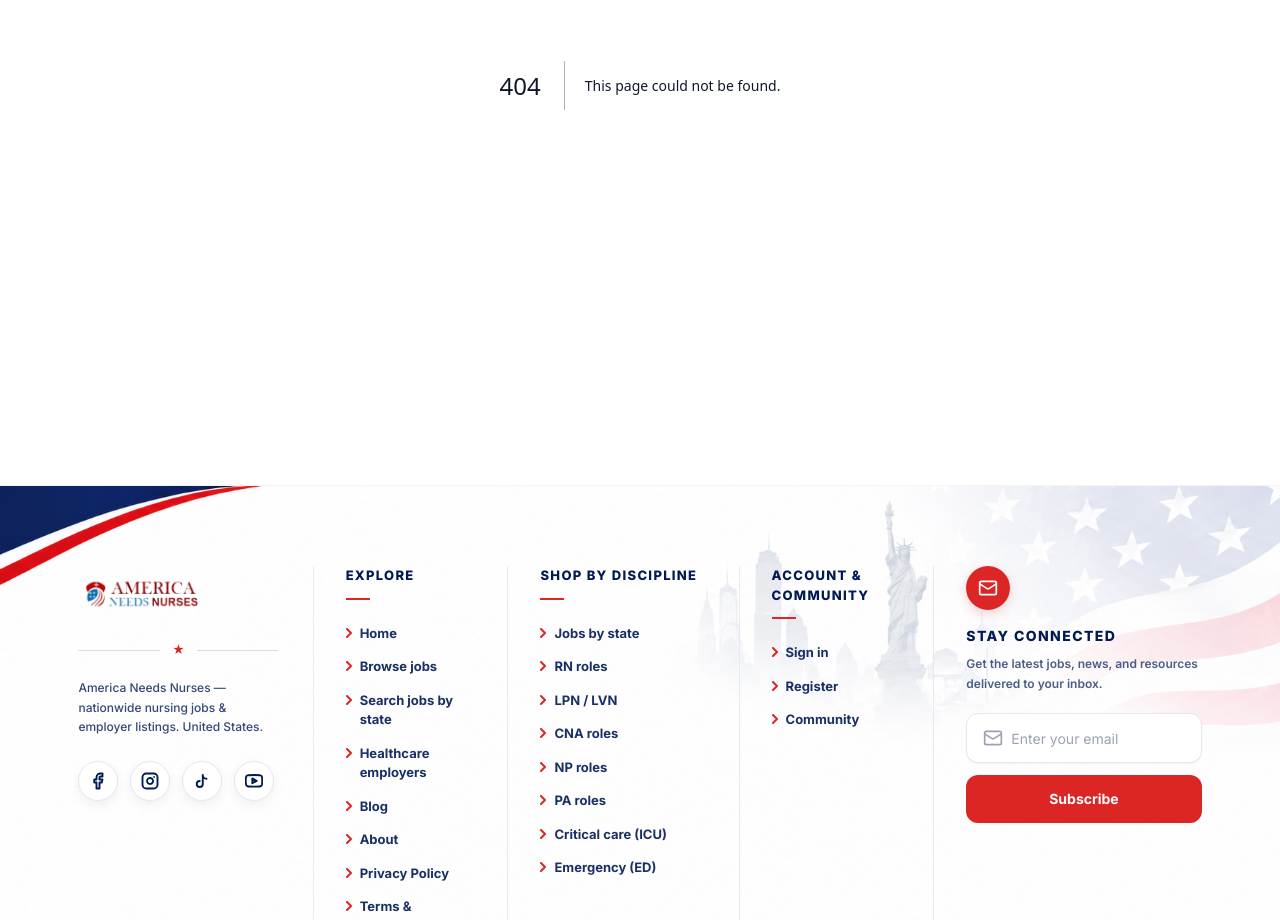
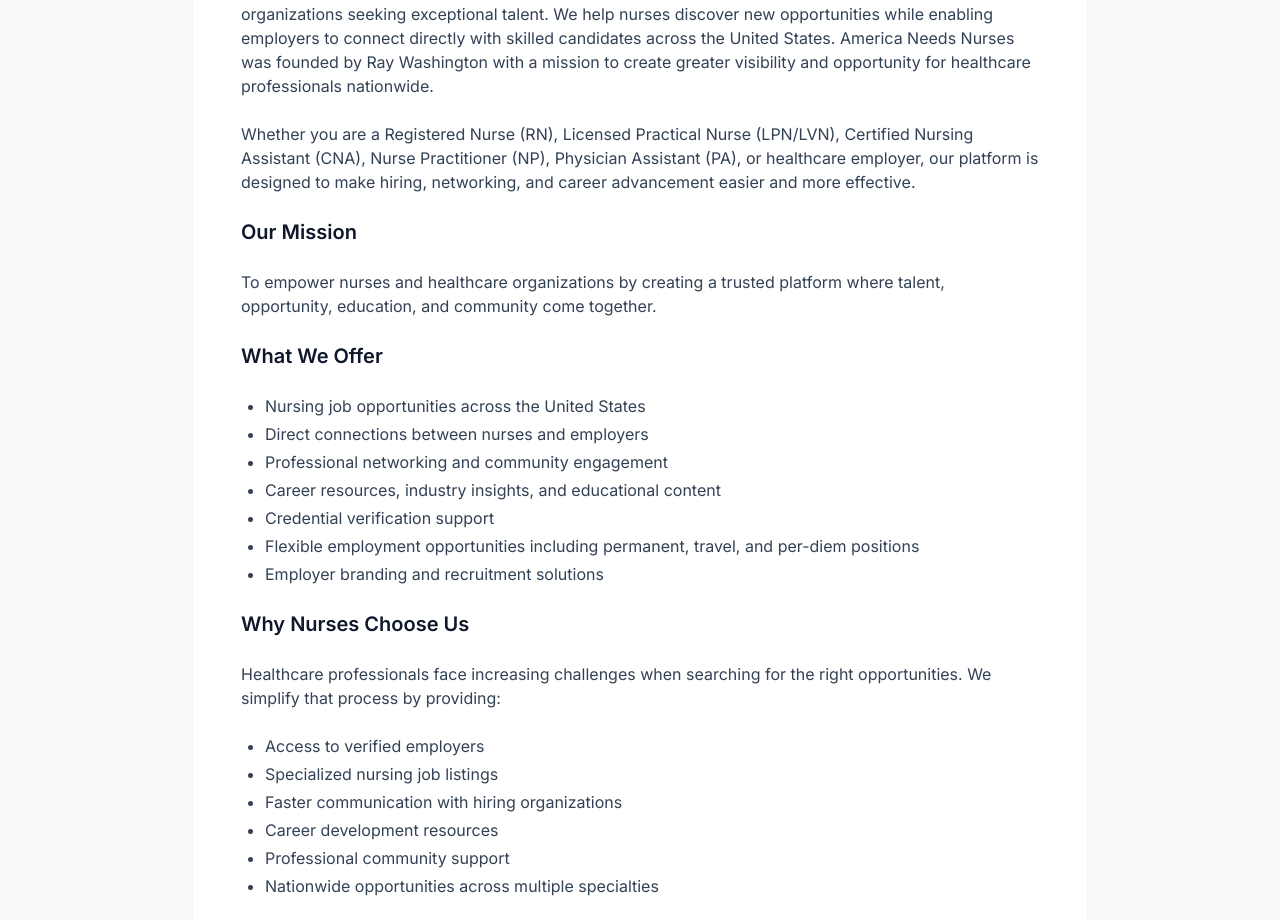
Before and after one commit to americaneedsnursesnow-png/America-Needs-Nursing, a Next.js app in the folder front-end/: page /about-us in a window 1280 px wide. Before the commit this address had no page. Shown: the part 380-1300 px from the top of the page. Built offline with nearby package versions, Linux system fonts and the light colour scheme.

Commit message:
feat: add About Us page with mission and service information

```diff
--- /dev/null
+++ b/front-end/src/app/about-us/page.tsx
@@ -0,0 +1,65 @@
+import { Metadata } from "next";
+import { SiteContentWrapper } from "@/components/layout/SiteContentWrapper";
+
+export const metadata: Metadata = {
+  title: "About Us | America Needs Nurses",
+  description: "About America Needs Nurses - Connecting Nurses with Opportunity Across America",
+};
+
+export default function AboutUsPage() {
+  return (
+    <div className="bg-slate-50 py-16 min-h-screen">
+      <SiteContentWrapper>
+        <div className="mx-auto max-w-4xl bg-white p-8 md:p-12 rounded-2xl shadow-sm border border-slate-100">
+          <h1 className="text-3xl md:text-4xl font-bold text-slate-900 mb-2">About Us – America Needs Nurses</h1>
+          <p className="text-slate-500 mb-8 font-medium text-lg">Connecting Nurses with Opportunity Across America</p>
+
+          <div className="prose prose-slate max-w-none text-slate-700 space-y-6">
+            <p>At America Needs Nurses, we believe that every nurse deserves access to meaningful career opportunities, professional growth, and a supportive healthcare community.</p>
+            <p>Our platform was created to bridge the gap between qualified nursing professionals and healthcare organizations seeking exceptional talent. We help nurses discover new opportunities while enabling employers to connect directly with skilled candidates across the United States. America Needs Nurses was founded by Ray Washington with a mission to create greater visibility and opportunity for healthcare professionals nationwide.</p>
+            <p>Whether you are a Registered Nurse (RN), Licensed Practical Nurse (LPN/LVN), Certified Nursing Assistant (CNA), Nurse Practitioner (NP), Physician Assistant (PA), or healthcare employer, our platform is designed to make hiring, networking, and career advancement easier and more effective.</p>
+
+            <h2 className="text-xl font-semibold text-slate-900 mt-8 mb-4">Our Mission</h2>
+            <p>To empower nurses and healthcare organizations by creating a trusted platform where talent, opportunity, education, and community come together.</p>
+
+            <h2 className="text-xl font-semibold text-slate-900 mt-8 mb-4">What We Offer</h2>
+            <ul className="list-disc pl-6 space-y-1">
+              <li>Nursing job opportunities across the United States</li>
+              <li>Direct connections between nurses and employers</li>
+              <li>Professional networking and community engagement</li>
+              <li>Career resources, industry insights, and educational content</li>
+              <li>Credential verification support</li>
+              <li>Flexible employment opportunities including permanent, travel, and per-diem positions</li>
+              <li>Employer branding and recruitment solutions</li>
+            </ul>
+
+            <h2 className="text-xl font-semibold text-slate-900 mt-8 mb-4">Why Nurses Choose Us</h2>
+            <p>Healthcare professionals face increasing challenges when searching for the right opportunities. We simplify that process by providing:</p>
+            <ul className="list-disc pl-6 space-y-1">
+              <li>Access to verified employers</li>
+              <li>Specialized nursing job listings</li>
+              <li>Faster communication with hiring organizations</li>
+              <li>Career development resources</li>
+              <li>Professional community support</li>
+              <li>Nationwide opportunities across multiple specialties</li>
+            </ul>
+
+            <h2 className="text-xl font-semibold text-slate-900 mt-8 mb-4">Why Employers Choose Us</h2>
+            <p>Healthcare facilities rely on qualified and dedicated nursing professionals. Our platform helps employers:</p>
+            <ul className="list-disc pl-6 space-y-1">
+              <li>Reach highly targeted nursing audiences</li>
+              <li>Post and manage job opportunities efficiently</li>
+              <li>Review qualified applicants</li>
+              <li>Connect directly with healthcare talent</li>
+              <li>Build long-term workforce pipelines</li>
+            </ul>
+
+            <h2 className="text-xl font-semibold text-slate-900 mt-8 mb-4">Our Vision</h2>
+            <p>We envision a future where every healthcare organization can find the talent they need and every nurse can access the opportunities they deserve.</p>
+            <p>By combining technology, community, education, and recruitment solutions, America Needs Nurses is helping shape a stronger healthcare workforce for the future.</p>
+          </div>
+        </div>
+      </SiteContentWrapper>
+    </div>
+  );
+}
```
